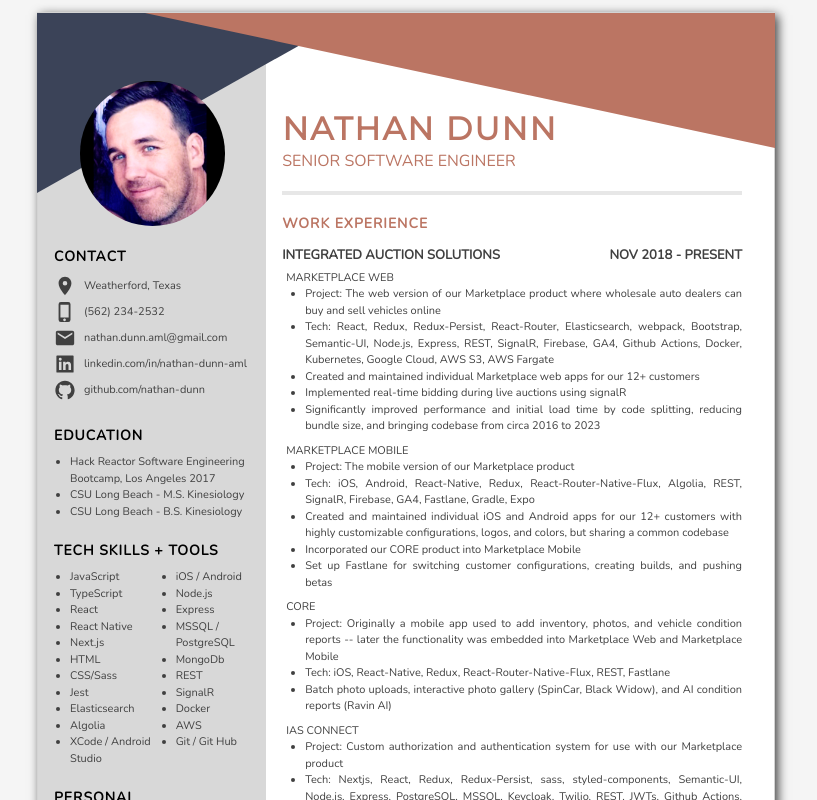
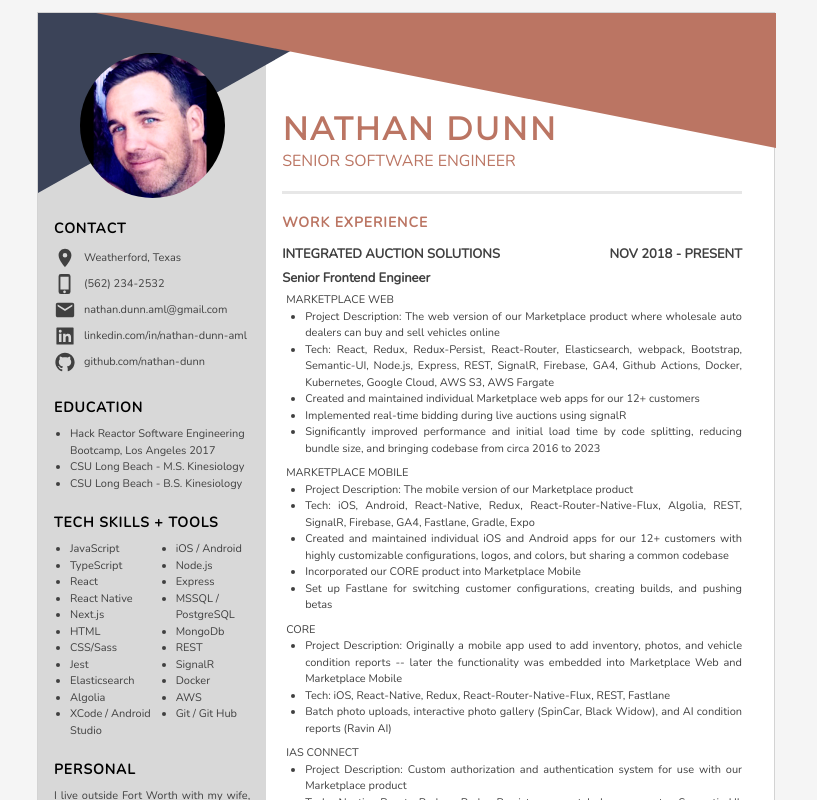
Before and after one commit to nathan-dunn/resume, a React (Create React App) app: page / in a window 1280 px wide. Shown: the top 800 px of the page, without its empty margins (234-1051 px from the left). Built offline with nearby package versions, Linux system fonts and the light colour scheme.

Commit message:
NOW finally fills stacks

```diff
--- a/src/components/Experience.tsx
+++ b/src/components/Experience.tsx
@@ -10,11 +10,11 @@ export const Experience = () => {
       height="100%"
       width="100%"
       align="left"
-      // px={4}
       spacing={0}
       // border="1px solid darkblue"
     >
       <SectionHeader color={theme.colors.dOrange} title="WORK EXPERIENCE" />
+
       <List mt={1}>
         {data.experience.map((job, jobIndex) => (
           <ListItem key={jobIndex}>
@@ -24,6 +24,12 @@ export const Experience = () => {
               </Text>
               <Text fontSize={13} fontWeight={700}>
                 {job.dates.toUpperCase()}
+              </Text>
+            </Flex>
+
+            <Flex direction="row" justify="space-between" mb={1}>
+              <Text fontSize={13} fontWeight={700}>
+                {job.jobTitle}
               </Text>
             </Flex>
 
@@ -54,7 +60,6 @@ export const ExperienceMobile = () => {
       height="100%"
       width="100%"
       align="left"
-      // px={4}
       spacing={0}
       // border="1px solid darkblue"
     >
--- a/src/components/Header.tsx
+++ b/src/components/Header.tsx
@@ -27,7 +27,7 @@ export const Header = ({ width }: HeaderProps) => {
         position="absolute"
         zIndex={4}
         borderTop={`135px solid ${theme.colors.dOrange}`} // bottom-right corner
-        borderLeft={`630px solid transparent`}
+        borderLeft={`680px solid transparent`}
         right={0}
       />
     </Box>
--- a/src/components/Page.tsx
+++ b/src/components/Page.tsx
@@ -1,5 +1,5 @@
 import React, { useRef } from 'react';
-import { Box, Button, Stack, HStack, VStack } from '@chakra-ui/react';
+import { Grid, Button, Stack, HStack, VStack } from '@chakra-ui/react';
 import {
   Contacts,
   ContactsMobile,
@@ -58,8 +58,10 @@ export const Page = () => {
   const isMobile = !!useIsMobile();
   const windowRef = useRef<any>(null);
   const pageRef = useRef<any>(null);
-  let width: string = '768px';
-  width = '738px';
+  const leftRef = useRef<any>(null);
+  const rightRef = useRef<any>(null);
+
+  let width: string = '738px';
 
   return !isMobile ? (
     <Stack
@@ -71,32 +73,41 @@ export const Page = () => {
       p={3}
       // border="1px dashed orange"
     >
-      <VStack
+      <Grid
         ref={pageRef}
         h="100%"
         width={width}
-        overflow="auto"
-        spacing={0}
+        // overflow="auto"
+        // spacing={0}
         fontFamily={theme.fonts.secondaryFontFamily}
         color={theme.colors.secondaryFontColor}
-        backgroundColor={theme.colors.dGray}
+        // backgroundColor={theme.colors.dGray}
         borderWidth="1px"
         borderColor="lightgray"
         p={0}
-        boxShadow={`3px 3px 10px`}
+        // boxShadow={`3px 3px 10px`}
         // border="1px dashed green"
       >
         <Header width={width} />
-
-        {/* LEFT SIDE */}
-        <HStack w="100%" h="100%" spacing={0} minHeight="100%">
+        <HStack
+          ref={leftRef}
+          w="100%"
+          height="100%"
+          minHeight="100%"
+          spacing={0}
+          align="flex-start"
+          // border="1px dashed gold"
+        >
+          {/* LEFT SIDE */}
           <VStack
-            w="31%"
+            maxW="31%"
             minW="31%"
-            h="100%"
+            h="full"
             spacing={5}
             pl={4}
             pr={4}
+            pb={2}
+            backgroundColor={theme.colors.dGray}
             // border="1px solid red"
           >
             <Photo />
@@ -108,12 +119,14 @@ export const Page = () => {
 
           {/* RIGHT SIDE */}
           <VStack
+            ref={rightRef}
             w="100%"
-            h="100%"
-            justify="flext-start"
+            h="full"
+            justify="flex-start"
             spacing={3}
             pl={4}
             pr={8}
+            pb={2}
             backgroundColor={theme.colors.white}
             // border="1px solid red"
           >
@@ -122,7 +135,7 @@ export const Page = () => {
             <Experience />
           </VStack>
         </HStack>
-      </VStack>
+      </Grid>
     </Stack>
   ) : (
     <Stack ref={windowRef} h="100%" width="100%" align="center" backgroundColor="#f5f5f5">
--- a/src/data/index.js
+++ b/src/data/index.js
@@ -70,13 +70,13 @@ const data = {
   experience: [
     {
       employer: 'Integrated Auction Solutions',
-      jobTitle: '',
+      jobTitle: 'Senior Frontend Engineer',
       dates: 'Nov 2018 - Present',
       projects: [
         {
           projectName: 'MARKETPLACE WEB',
           details: [
-            'Project: The web version of our Marketplace product where wholesale auto dealers can buy and sell vehicles online',
+            'Project Description: The web version of our Marketplace product where wholesale auto dealers can buy and sell vehicles online',
             `Tech: React, Redux, Redux-Persist, React-Router, Elasticsearch, webpack, Bootstrap, Semantic-UI, Node.js, Express, REST, SignalR, Firebase,
              GA4, Github Actions, Docker, Kubernetes, Google Cloud, AWS S3, AWS Fargate`,
             `Created and maintained individual Marketplace web apps for our 12+ customers`,
@@ -87,7 +87,7 @@ const data = {
         {
           projectName: 'MARKETPLACE MOBILE',
           details: [
-            'Project: The mobile version of our Marketplace product',
+            'Project Description: The mobile version of our Marketplace product',
             'Tech: iOS, Android, React-Native, Redux, React-Router-Native-Flux, Algolia, REST, SignalR, Firebase, GA4, Fastlane, Gradle, Expo',
             `Created and maintained individual iOS and Android apps for our 12+ customers with highly customizable configurations, logos, and colors, but sharing a common codebase`,
             `Incorporated our CORE product into Marketplace Mobile`,
@@ -97,7 +97,7 @@ const data = {
         {
           projectName: 'CORE',
           details: [
-            `Project: Originally a mobile app used to add inventory, photos, and vehicle condition reports --
+            `Project Description: Originally a mobile app used to add inventory, photos, and vehicle condition reports --
             later the functionality was embedded into Marketplace Web and Marketplace Mobile`,
             `Tech: iOS, React-Native, Redux, React-Router-Native-Flux, REST, Fastlane`,
             'Batch photo uploads, interactive photo gallery (SpinCar, Black Widow), and AI condition reports (Ravin AI)',
@@ -106,7 +106,7 @@ const data = {
         {
           projectName: 'IAS CONNECT',
           details: [
-            `Project: Custom authorization and authentication system for use with our Marketplace product`,
+            `Project Description: Custom authorization and authentication system for use with our Marketplace product`,
             `Tech: Nextjs, React, Redux, Redux-Persist, sass, styled-components, Semantic-UI, Node.js, Express, PostgreSQL, MSSQL, Keycloak, Twilio, REST,
             JWTs, Github Actions, Docker, Kubernetes, Google Cloud, AWS Fargate`,
             `Worked with our dev ops engineer to switch our builds from Kubernetes and Google Cloud to AWS Fargate`,
@@ -117,7 +117,7 @@ const data = {
 
     {
       employer: 'Moove-It',
-      jobTitle: '',
+      jobTitle: 'Fullstack Developer',
       dates: 'May 2018 - Aug 2018',
       projects: [
         {
@@ -125,6 +125,7 @@ const data = {
           details: [
             'Paid internship at a software development company in Austin, TX',
             'Worked on developing an internal time tracking app used for managing hours spent on different client projects',
+            // 'Lorem ipsum dolor sit amet, consectetur adipiscing elit, sed do eiusmod tempor incididunt ut labore et dolore magna aliqua. Ut enim ad minim veniam, quis nostrud exercitation ullamco laboris nisi ut aliquip ex ea commodo consequat. Duis aute irure dolor in reprehenderit in voluptate velit esse cillum dolore eu fugiat nulla pariatur. Excepteur sint occaecat cupidatat non proident, sunt in culpa qui officia deserunt mollit anim id est laborum.',
           ],
         },
       ],
```
